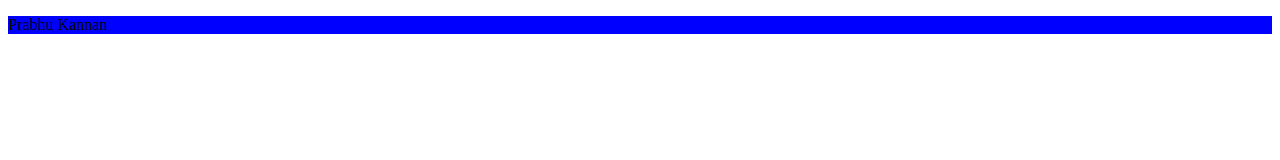
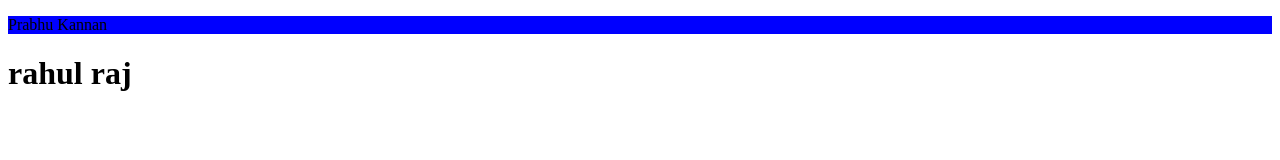
Before and after one commit to rahul-raj9367/prabhu_kannan, a plain HTML site: page index.html in a window 1280 px wide. Drawn offline with Linux system fonts and the light colour scheme.

Commit message:
Update index.html

```diff
--- a/index.html
+++ b/index.html
@@ -12,5 +12,6 @@
 </head>
 <body>
     <p>Prabhu Kannan </p>
+    <h1>rahul raj</h1>
 </body>
 </html>
```
